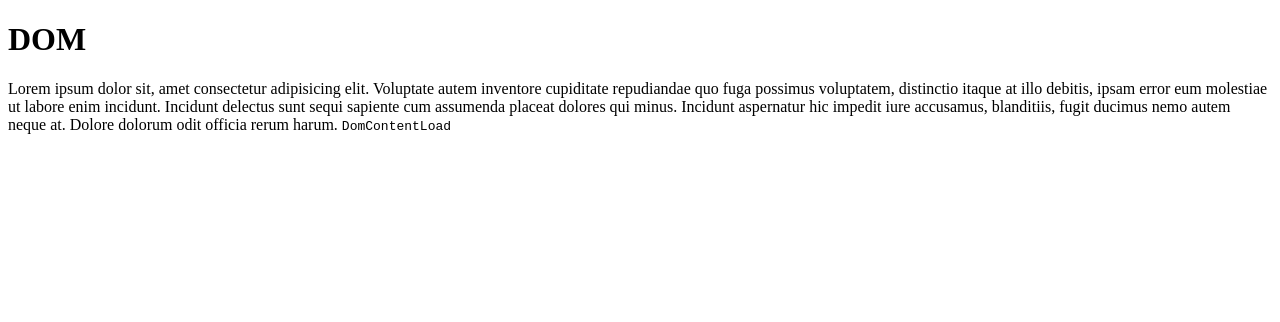
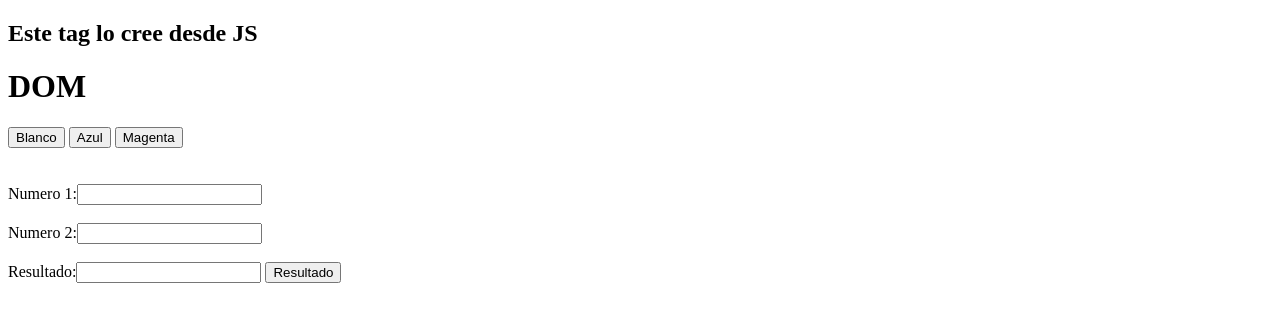
Before and after one commit to ahiraaam/DevF-gen15, a plain HTML site: page 02-intro-js/Clase8-DOM/index.html in a window 1280 px wide. Drawn offline with Linux system fonts and the light colour scheme.

Commit message:
practica DOM pt2

```diff
--- a/02-intro-js/Clase8-DOM/index.html
+++ b/02-intro-js/Clase8-DOM/index.html
@@ -7,11 +7,22 @@
     <title>Practica DOM</title>
     <script defer src="./main.js"></script>
 </head>
-<body>
+<body id="cuerpo">
     <h1 class="texto" id="titulo">DOM</h1>
-    <p class="texto" >Lorem ipsum dolor sit, amet consectetur adipisicing elit. Voluptate autem inventore cupiditate repudiandae quo fuga possimus voluptatem, distinctio itaque at illo debitis, ipsam error eum molestiae ut labore enim incidunt.
-    Incidunt delectus sunt sequi sapiente cum assumenda placeat dolores qui minus. Incidunt aspernatur hic impedit iure accusamus, blanditiis, fugit ducimus nemo autem neque at. Dolore dolorum odit officia rerum harum.
-        <code>DomContentLoad</code>
-    </p>
+    <button onclick="screenBlanco()" >Blanco</button>
+    <button onclick="screenAzul()" >Azul</button>
+    <button onclick="screenMagenta()" >Magenta</button>
+
+    <br/>
+    <br/>
+    <br/>
+    <label for="">Numero 1:</label><input onchange="imprimirValor()" onkeyup="keyupevent()" type="number" id="a">
+    <br/>
+    <br/>
+    <label for="">Numero 2:</label><input onchange="imprimirValor()" type="number" id="b">
+    <br/>
+    <br/>
+    <label for="c"> Resultado:</label><input type="number" id="c">
+    <input type="button" onclick="sumar()" value="Resultado">
 </body>
 </html>
--- a/02-intro-js/Clase8-DOM/main.js
+++ b/02-intro-js/Clase8-DOM/main.js
@@ -4,3 +4,49 @@ console.log(pagina);
 
 let textos = document.getElementsByClassName("texto");
 console.log(textos);
+
+let h2 = document.createElement("h2");
+h2.innerText = "Este tag lo cree desde JS";
+
+let bodyTag = document.getElementsByTagName("body");
+console.log(bodyTag);
+
+bodyTag[0].prepend(h2);
+
+
+
+function screenBlanco(){
+    let body = document.getElementById("cuerpo");
+    body.style.backgroundColor="white";
+}
+
+function screenAzul(){
+    let body = document.getElementById("cuerpo");
+    body.style.backgroundColor="blue";
+    body.style.paddingLeft="5rem"
+}
+
+function screenMagenta(){
+    let body = document.getElementById("cuerpo");
+    body.style.backgroundColor="pink";
+}
+
+function sumar()
+{
+    let num1 = document.getElementById("a").value;
+    let num2 = document.getElementById("b").value;
+
+    let resultado = parseInt(num1) + parseInt(num2);
+
+    document.getElementById("c").value = resultado;
+}
+
+function imprimirValor(){
+    let input = document.getElementById("a");
+    console.log(input.value);
+}
+
+function keyupevent()
+{
+    console.log("keyup");
+}
```
Also changed, not shown: 02-intro-js/Clase8-DOM/login.html (added, +27 -0 lines), 02-intro-js/Clase8-DOM/login.js (added, +16 -0 lines).
